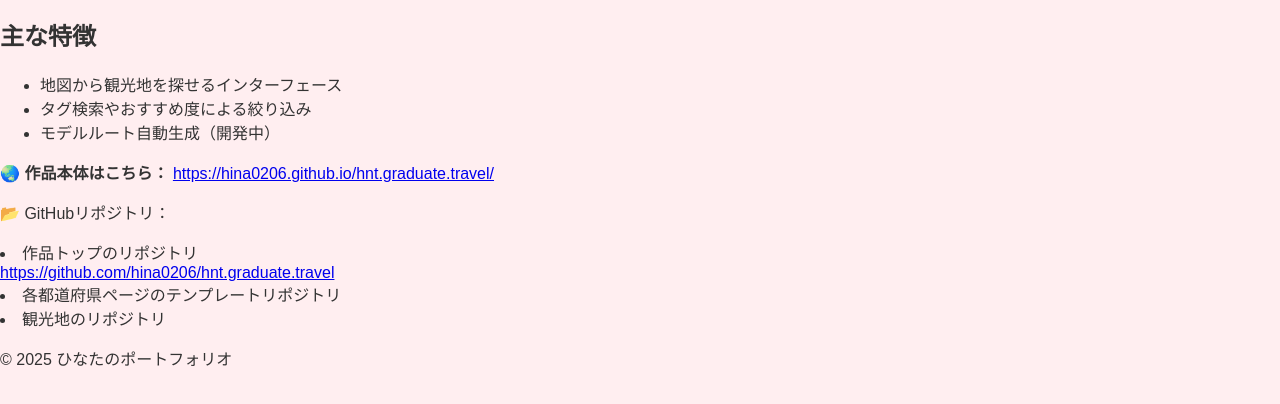
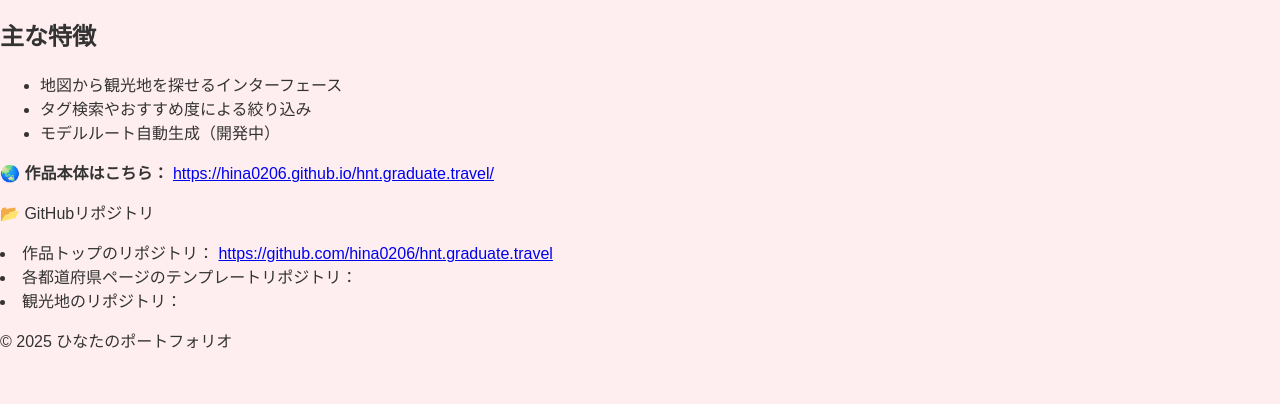
Before and after one commit to hina0206/hnt.graduate, a plain HTML site: page travel/japan.html in a window 1280 px wide. Shown: the part 220-624 px from the top of the page. Drawn offline with Linux system fonts and the light colour scheme.

Commit message:
Update japan.html

```diff
--- a/travel/japan.html
+++ b/travel/japan.html
@@ -40,13 +40,14 @@
 </p>
 
 <p>
-  📂 GitHubリポジトリ：
-  <li>作品トップのリポジトリ</li>
-  <a href="https://github.com/hina0206/hnt.graduate.travel" target="_blank">
+  📂 GitHubリポジトリ
+  <li>作品トップのリポジトリ：
+    <a href="https://github.com/hina0206/hnt.graduate.travel" target="_blank">
     https://github.com/hina0206/hnt.graduate.travel
-  </a>
-  <li>各都道府県ページのテンプレートリポジトリ</li>
-  <li>観光地のリポジトリ</li>
+    </a>
+  </li>
+  <li>各都道府県ページのテンプレートリポジトリ：</li>
+  <li>観光地のリポジトリ：</li>
 </p>
 
     </main>
```
